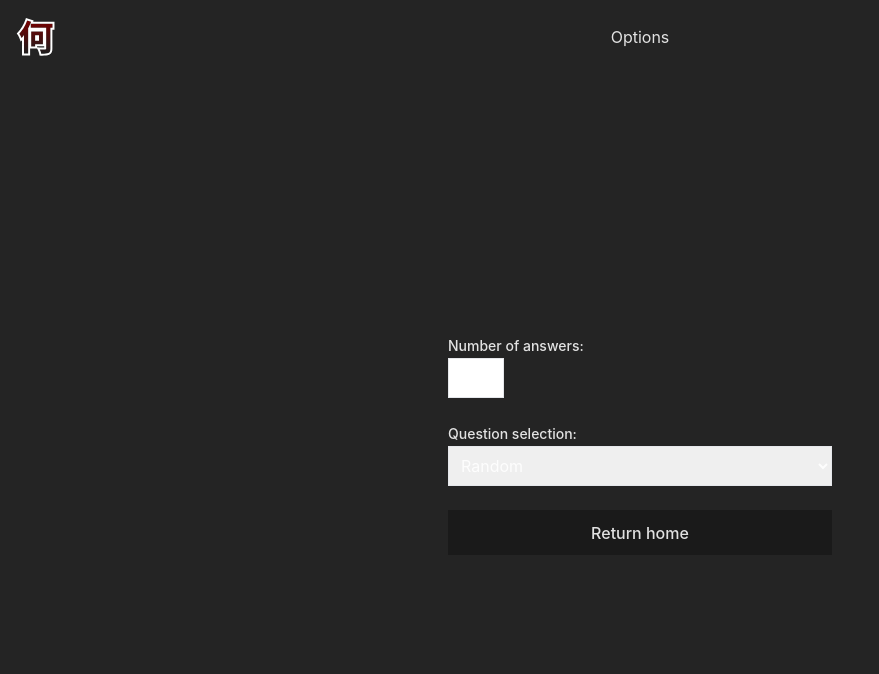
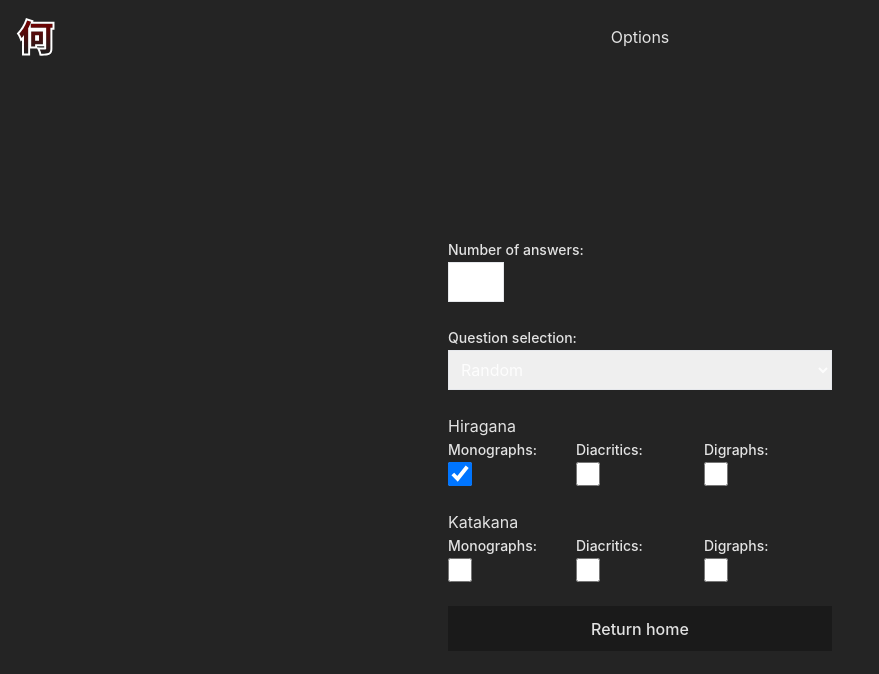
Before and after one commit to cwparsons/nani-kana, a Vue app: page / in a window 1280 px wide. Both pictures are taken after a click on the button "Options". Shown: the top 674 px of the page, without its empty margins (0-879 px from the left). Built offline with nearby package versions, Linux system fonts and the light colour scheme.

Commit message:
Add Hiragana monographs with diacritics

```diff
--- a/src/components/Options.vue
+++ b/src/components/Options.vue
@@ -37,6 +37,120 @@ const gameStore = useGameStore();
       </select>
     </div>
 
+    <div class="grid">
+      <h2 class="mb-0">Hiragana</h2>
+
+      <div class="grid grid-cols-3">
+        <div class="flex flex-col gap-x-3">
+          <label
+            class="block text-sm font-medium leading-6"
+            for="hiragana-monographs"
+          >
+            Monographs:
+          </label>
+          <input
+            class="h-6 w-6 border p-2 text-center cursor-pointer"
+            id="hiragana-monographs"
+            max="12"
+            name="hiragana-monographs"
+            type="checkbox"
+            v-model.number="gameStore.hiraganaMonographsEnabled"
+          />
+        </div>
+
+        <div class="flex flex-col gap-x-3">
+          <label
+            class="block text-sm font-medium leading-6"
+            for="hiragana-monographs-with-diacritics"
+          >
+            Diacritics:
+          </label>
+          <input
+            class="h-6 w-6 border p-2 text-center cursor-pointer"
+            id="hiragana-monographs-with-diacritics"
+            max="12"
+            name="hiragana-monographs-with-diacritics"
+            type="checkbox"
+            v-model.number="gameStore.hiraganaMonographsWithDiacriticsEnabled"
+          />
+        </div>
+
+        <div class="flex flex-col gap-x-3">
+          <label
+            class="block text-sm font-medium leading-6"
+            for="hiragana-monographs-with-diagraphs"
+          >
+            Digraphs:
+          </label>
+          <input
+            class="h-6 w-6 border p-2 text-center cursor-pointer"
+            id="hiragana-monographs-with-diagraphs"
+            max="12"
+            name="hiragana-monographs-with-diagraphs"
+            type="checkbox"
+            v-model.number="gameStore.hiraganaWithDigraphsEnabled"
+          />
+        </div>
+      </div>
+    </div>
+
+<div class="grid">
+  <h2 class="mb-0">Katakana</h2>
+
+  <div class="grid grid-cols-3">
+    <div class="flex flex-col gap-x-3">
+      <label
+        class="block text-sm font-medium leading-6"
+        for="katakana-monographs"
+      >
+        Monographs:
+      </label>
+      <input
+        class="h-6 w-6 border p-2 text-center cursor-pointer"
+        id="katakana-monographs"
+        max="12"
+        name="katakana-monographs"
+        type="checkbox"
+        v-model.number="gameStore.katakanaMonographsEnabled"
+      />
+    </div>
+
+    <div class="flex flex-col gap-x-3">
+      <label
+        class="block text-sm font-medium leading-6"
+        for="katakana-monographs-with-diacritics"
+      >
+        Diacritics:
+      </label>
+      <input
+        class="h-6 w-6 border p-2 text-center cursor-pointer"
+        id="katakana-monographs-with-diacritics"
+        max="12"
+        name="katakana-monographs-with-diacritics"
+        type="checkbox"
+        v-model.number="gameStore.katakanaMonographsWithDiacriticsEnabled"
+      />
+    </div>
+
+    <div class="flex flex-col gap-x-3">
+      <label
+        class="block text-sm font-medium leading-6"
+        for="katakana-monographs-with-diagraphs"
+      >
+        Digraphs:
+      </label>
+      <input
+        class="h-6 w-6 border p-2 text-center cursor-pointer"
+        id="katakana-monographs-with-diagraphs"
+        max="12"
+        name="katakana-monographs-with-diagraphs"
+        type="checkbox"
+        v-model.number="gameStore.katakanaWithDigraphsEnabled"
+      />
+    </div>
+  </div>
+</div>
+
     <!-- <button @click="() => { if (confirm('test')) resetStatistics(); }" type="button">Reset statistics</button> -->
 
     <button @click="gameStore.screen = 'Splash'" type="button">Return home</button>
--- a/src/store/use-game-store.ts
+++ b/src/store/use-game-store.ts
@@ -6,6 +6,16 @@ type GameStore = {
   screen: GameScreens;
   numberOfAnswers: number;
   questionSelection: "random" | "least-correct";
+
+  // Hiragana
+  hiraganaMonographsEnabled: boolean;
+  hiraganaMonographsWithDiacriticsEnabled: boolean;
+  hiraganaWithDigraphsEnabled: boolean;
+
+  // Katakana
+  katakanaMonographsEnabled: boolean;
+  katakanaMonographsWithDiacriticsEnabled: boolean;
+  katakanaWithDigraphsEnabled: boolean;
 };
 
 export const GAME_STORE_KEY = "gamestore";
@@ -18,6 +28,12 @@ const getDefaultStore: () => GameStore = () => ({
   screen: "Splash" as GameScreens,
   numberOfAnswers: 8,
   questionSelection: "random",
+  hiraganaMonographsEnabled: true,
+  hiraganaMonographsWithDiacriticsEnabled: false,
+  hiraganaWithDigraphsEnabled: false,
+  katakanaMonographsEnabled: false,
+  katakanaMonographsWithDiacriticsEnabled: false,
+  katakanaWithDigraphsEnabled: false,
 });
 
 export const useGameStore = defineStore("game", {
--- a/src/utilities/analytics.ts
+++ b/src/utilities/analytics.ts
@@ -1,4 +1,4 @@
-import { MONOGRAPHS } from "./constants";
+import { HIRAGANA_MONOGRAPHS } from "./constants";
 
 const KEY = `analytics-v1`;
 
@@ -42,7 +42,7 @@ function setStatistics(statistics: Statistics) {
 function emptyStatistics() {
   const statistics: Statistics = {};
 
-  Object.keys(MONOGRAPHS).forEach(
+  Object.keys(HIRAGANA_MONOGRAPHS).forEach(
     (monograph) => (statistics[monograph] = { visible: 0, correct: 0 })
   );
 
--- a/src/utilities/constants.ts
+++ b/src/utilities/constants.ts
@@ -1,4 +1,4 @@
-export const MONOGRAPHS: { [k: string]: string } = {
+export const HIRAGANA_MONOGRAPHS: { [k: string]: string } = {
   あ: "a",
   い: "i",
   う: "u",
@@ -46,3 +46,37 @@ export const MONOGRAPHS: { [k: string]: string } = {
   を: "wo",
   ん: "n",
 };
+
+export const HIRAGANA_DIACRITICS: { [k: string]: string } = {
+  が: 'ga',
+  ぎ: 'gi',
+  ぐ: 'gu',
+  げ: 'ge',
+  ご: 'go',
+  ざ: 'za',
+  じ: 'ji',
+  ず: 'zu',
+  ぜ: 'ze',
+  ぞ: 'zo',
+  だ: 'da',
+  ぢ: 'ji*',
+  づ: 'zu*',
+  で: 'de',
+  ど: 'do',
+  ば: 'ba',
+  び: 'bi',
+  ぶ: 'bu',
+  べ: 'be',
+  ぼ: 'bo',
+  ぱ: 'pa',
+  ぴ: 'pi',
+  ぷ: 'pu',
+  ぺ: 'pe',
+  ぽ: 'po',
+};
+
+// @todo
+export const HIRAGANA_DIGRAPHS: { [k: string]: string } = {};
+export const KATAKANA_MONOGRAPHS: { [k: string]: string } = {};
+export const KATAKANA_DIACRITICS: { [k: string]: string } = {};
+export const KATAKANA_DIGRAPHS: { [k: string]: string } = {};
--- /dev/null
+++ b/src/utilities/get-all-characters.ts
@@ -0,0 +1,41 @@
+import { useGameStore } from "../store/use-game-store";
+import {
+  HIRAGANA_DIACRITICS,
+  HIRAGANA_DIGRAPHS,
+  HIRAGANA_MONOGRAPHS,
+  KATAKANA_DIACRITICS,
+  KATAKANA_DIGRAPHS,
+  KATAKANA_MONOGRAPHS,
+} from "./constants";
+
+export const getAllCharacters = () => {
+  const gameStore = useGameStore();
+
+  let characters: { [k: string]: string } = {};
+
+  if (gameStore.hiraganaMonographsEnabled) {
+    characters = { ...characters, ...HIRAGANA_MONOGRAPHS };
+  }
+
+  if (gameStore.hiraganaMonographsWithDiacriticsEnabled) {
+    characters = { ...characters, ...HIRAGANA_DIACRITICS };
+  }
+
+  if (gameStore.hiraganaWithDigraphsEnabled) {
+    characters = { ...characters, ...HIRAGANA_DIGRAPHS };
+  }
+
+  if (gameStore.katakanaMonographsEnabled) {
+    characters = { ...characters, ...KATAKANA_MONOGRAPHS };
+  }
+
+  if (gameStore.katakanaMonographsWithDiacriticsEnabled) {
+    characters = { ...characters, ...KATAKANA_DIACRITICS };
+  }
+
+  if (gameStore.katakanaWithDigraphsEnabled) {
+    characters = { ...characters, ...KATAKANA_DIGRAPHS };
+  }
+
+  return characters;
+};
--- a/src/utilities/get-question.ts
+++ b/src/utilities/get-question.ts
@@ -1,6 +1,6 @@
 import { useGameStore } from "../store/use-game-store";
 import { getStatistics } from "./analytics";
-import { MONOGRAPHS } from "./constants";
+import { getAllCharacters } from "./get-all-characters";
 
 type Question = {
   character: string;
@@ -12,6 +12,7 @@ type Question = {
  * Choose incorrect answers more often than normally correct answers.
  */
 function getLeastCorrectCharacter() {
+  const characters = getAllCharacters();
   const statistics = getStatistics();
   const options: number[] = [];
 
@@ -20,7 +21,7 @@ function getLeastCorrectCharacter() {
       4,
       statistics[statistic].visible - statistics[statistic].correct + 1
     );
-    const index = Object.keys(MONOGRAPHS).indexOf(statistic);
+    const index = Object.keys(characters).indexOf(statistic);
 
     for (let i = 0; i < items; i++) {
       options.push(index);
@@ -29,15 +30,17 @@ function getLeastCorrectCharacter() {
 
   const randomIndex = Math.floor(Math.random() * options.length);
 
-  return Object.keys(MONOGRAPHS)[randomIndex];
+  return Object.keys(characters)[randomIndex];
 }
 
 function getRandomCharacter() {
+  const characters = getAllCharacters();
+
   const randomIndex = Math.floor(
-    Math.random() * Object.keys(MONOGRAPHS).length
+    Math.random() * Object.keys(characters).length
   );
 
-  return Object.keys(MONOGRAPHS)[randomIndex];
+  return Object.keys(characters)[randomIndex];
 }
 
 function pickRandomCharacter() {
@@ -51,6 +54,7 @@ function pickRandomCharacter() {
 }
 
 export function getQuestion(previousQuestion?: Question): Question {
+  const characters = getAllCharacters();
   const gameStore = useGameStore();
 
   let randomCharacter = pickRandomCharacter();
@@ -66,10 +70,10 @@ export function getQuestion(previousQuestion?: Question): Question {
     }
   }
 
-  const answer = MONOGRAPHS[randomCharacter];
+  const answer = characters[randomCharacter];
 
   // Pick random answers that aren't the real answer
-  const shuffled = Object.values(MONOGRAPHS)
+  const shuffled = Object.values(characters)
     .filter((v) => v !== answer)
     .sort(() => 0.5 - Math.random());
 
@@ -79,11 +83,11 @@ export function getQuestion(previousQuestion?: Question): Question {
   const randomAnswerIndex = Math.floor(
     Math.random() * gameStore.numberOfAnswers
   );
-  answers[randomAnswerIndex] = MONOGRAPHS[randomCharacter];
+  answers[randomAnswerIndex] = characters[randomCharacter];
 
   answers.sort((a, b) => {
-    const indexA = Object.values(MONOGRAPHS).findIndex((v) => v === a);
-    const indexB = Object.values(MONOGRAPHS).findIndex((v) => v === b);
+    const indexA = Object.values(characters).findIndex((v) => v === a);
+    const indexB = Object.values(characters).findIndex((v) => v === b);
 
     return indexA < indexB ? -1 : 1;
   });
```
